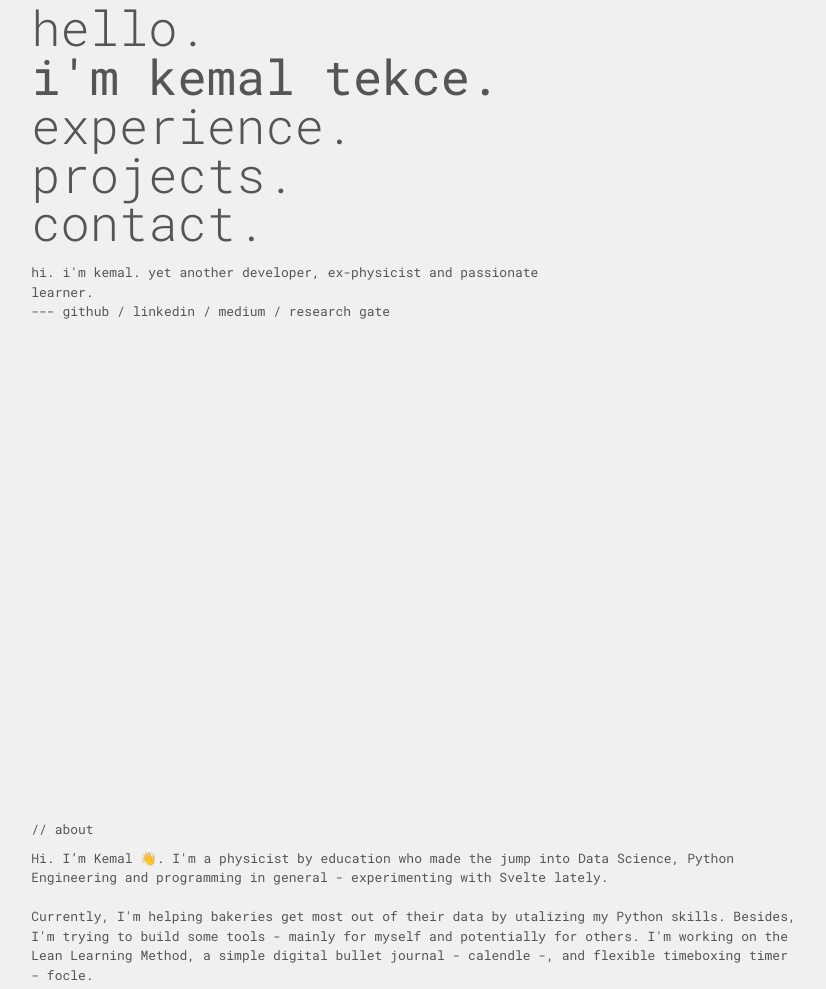
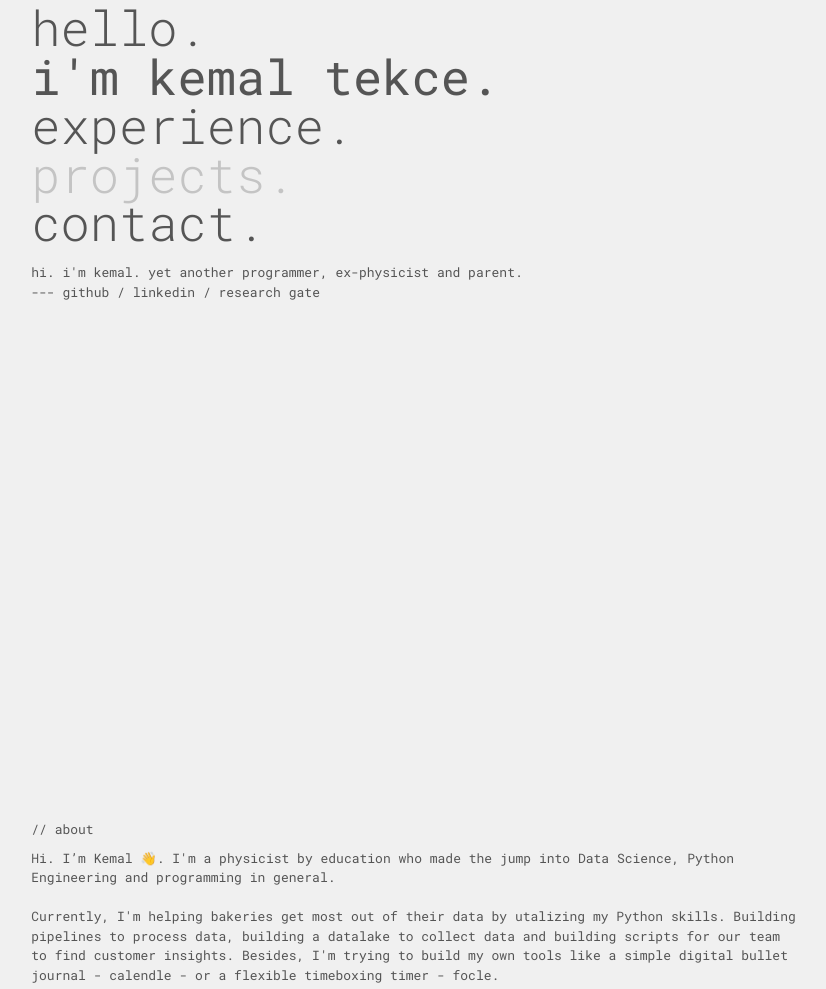
Before and after one commit to kemaltekce/kemaltekce.github.io, a website built with Vite: page index.html in a window 1280 px wide. Shown: the part 13-1002 px from the top of the page, without its empty margins (225-1051 px from the left). Built offline with nearby package versions, Linux system fonts and the light colour scheme.

Commit message:
update text and links. small style changes

```diff
--- a/index.html
+++ b/index.html
@@ -23,7 +23,7 @@
   </head>
   <body class="max-w-[800px] m-auto p-5">
     <div id="intro" class="h-screen">
-      <div class="text-6xl max-[650px]:text-3xl font-light">
+      <div class="text-6xl max-[650px]:text-4xl font-light">
         <div>hello.</div>
         <a class="font-normal group hover:underline" href="#about">
           i'm kemal tekce.
@@ -34,8 +34,9 @@
           />
         </a>
         <div x-data="{sections: ['experience', 'projects', 'contact']}">
-          <template x-for="section in sections">
+          <template x-for="section in sections" :key="section">
             <a
+              :class="section === 'projects' ? 'text-[#C4C4C4] hover:text-[#DCA07C]' : ''"
               class="hover:text-[#C4C4C4] group flex"
               x-bind:href="'#' + section"
             >
@@ -50,15 +51,13 @@
         </div>
       </div>
       <div class="pt-5 w-3/4">
-        hi. i'm kemal. yet another developer, ex-physicist and passionate
-        learner.
+        hi. i'm kemal. yet another programmer, ex-physicist and parent.
       </div>
       <div
         class="flex max-[400px]:flex-col"
         x-data="{socials: [
         {name: 'github', link: 'https://github.com/kemaltekce'},
         {name: 'linkedin', link: 'https://www.linkedin.com/in/kemaltekce'},
-        {name: 'medium', link: 'https://kmltkc.medium.com/'},
         {name: 'research gate', link: 'https://www.researchgate.net/scientific-contributions/2083087425-Kemal-Tekce'},
 
         ]}"
@@ -87,15 +86,15 @@
       <div>// about</div>
       <div class="pt-3">
         Hi. I’m Kemal 👋. I'm a physicist by education who made the jump into
-        Data Science, Python Engineering and programming in general -
-        experimenting with Svelte lately.
+        Data Science, Python Engineering and programming in general.
         <br />
         <br />
         Currently, I'm helping bakeries get most out of their data by utalizing
-        my Python skills. Besides, I'm trying to build some tools - mainly for
-        myself and potentially for others. I'm working on the Lean Learning
-        Method, a simple digital bullet journal - calendle -, and flexible
-        timeboxing timer - focle.
+        my Python skills. Building pipelines to process data, building a
+        datalake to collect data and building scripts for our team to find
+        customer insights. Besides, I'm trying to build my own tools like a
+        simple digital bullet journal - calendle - or a flexible timeboxing
+        timer - focle.
       </div>
     </div>
     <div
@@ -142,14 +141,12 @@
          text: 'Yet aonther timer. Focle is an app that aims to improve your focus by using the flexible timboxing method.'},
         {name: '🎒 lean learning', link: 'http://kmltkc.de/leanlearning',
          text: 'Lean Learning is yet another learning method. It is designed to make learning more intentinal and joyful.'},
-        {name: '📝 writing', link: 'https://kmltkc.medium.com/',
-         text: 'Experimenting with writing to improve my writing skills.'},
         {name: '🟠 notle - prototype', link: 'http://kmltkc.de/notle/#/nav',
          text: 'A prototype for a possible note-taking app.'},
         {name: '🚲 data science practice story', link: 'https://nuree.notion.site/Data-Science-Practice-Story-10eb19f23f884c488250921a1f5b5156',
-         text: 'This Data Science Practice Story is here for you; to accompany you through your Data Science learning journey. It will give you the opportunity to practice, apply, and deepen what you have learnt.'},
+         text: 'This Data Science Practice Story is here for you to accompany you through your Data Science learning journey. It will give you the opportunity to practice, apply, and deepen what you have learnt.'},
         {name: '🤖 scraping course', link: 'https://nuree.notion.site/Scraping-with-Python-574b8877cbb54952be4a4561d2e4e9ca',
-         text: 'In this course, you will learn how to scrape information from a website. This is a nice skill to have for Data Scientists because it gives you the ability to easily collect data from websites.'},
+         text: 'This a collection of materials and self-designed exercises. You will learn how to scrape information from a website with basic tools. This is a nice skill to have for Data Scientists because it gives you the ability to easily collect data from websites.'},
       ]
     }"
     >
```
